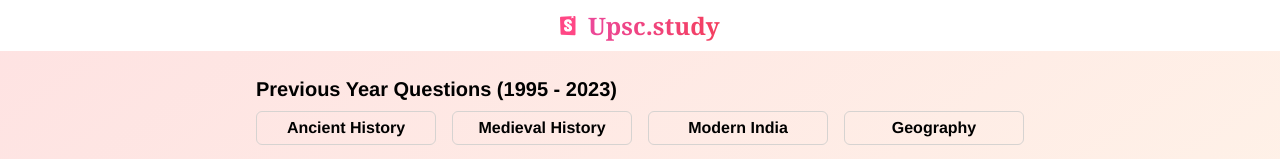
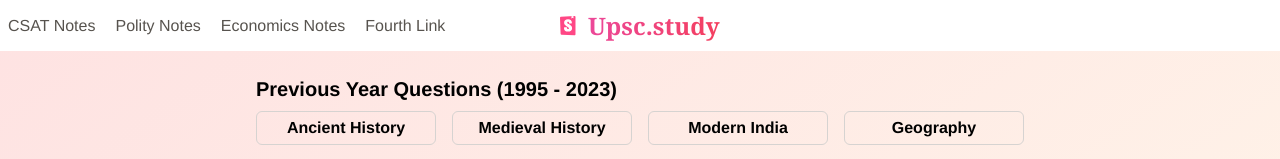
Before and after one commit to darsheee/ray_hope, a SvelteKit app: page / in a window 1280 px wide. Shown: the top 159 px of the page. Built offline with nearby package versions, Linux system fonts and the light colour scheme.

Commit message:
Update Header.svelte

```diff
--- a/src/components/Header.svelte
+++ b/src/components/Header.svelte
@@ -3,10 +3,10 @@
 <header class="text-gray-600 sticky top-0 bg-white body-font">
   <div class="container mx-auto flex flex-wrap p-2 flex-col md:flex-row items-center">
     <nav class="flex lg:w-2/5 flex-wrap items-center text-base md:ml-auto">
-   <!-- <a class="mr-5 cursor-pointer hover:text-gray-900">First Link</a>
-      <a class="mr-5 cursor-pointer hover:text-gray-900">Second Link</a>
-      <a class="mr-5 cursor-pointer hover:text-gray-900">Third Link</a>
-      <a class="mr-5 cursor-pointer hover:text-gray-900">Fourth Link</a> -->
+   <a  href="/" class="mr-5 cursor-pointer hover:text-gray-900">CSAT Notes</a>
+      <a  href="/"  class="mr-5 cursor-pointer hover:text-gray-900">Polity Notes</a>
+      <a href="/"  class="mr-5 cursor-pointer hover:text-gray-900">Economics Notes</a>
+      <a  href="/" class="mr-5 cursor-pointer hover:text-gray-900">Fourth Link</a>
     </nav>
     <a   href="/" class="flex order-first lg:order-none lg:w-1/5 title-font font-medium items-center text-gray-900 lg:items-center lg:justify-center mb-4 md:mb-0">
       <svg xmlns="http://www.w3.org/2000/svg" width="0.97em" height="2.2em" viewBox="0 0 256 319"><defs><path id="logosStorybookIcon0" d="M9.872 293.324L.012 30.574C-.315 21.895 6.338 14.54 15.005 14L238.494.032c8.822-.552 16.42 6.153 16.972 14.975c.02.332.031.665.031.998v286.314c0 8.839-7.165 16.004-16.004 16.004c-.24 0-.48-.005-.718-.016l-213.627-9.595c-8.32-.373-14.963-7.065-15.276-15.388"/></defs><mask id="logosStorybookIcon1" fill="#fff"><use href="#logosStorybookIcon0"/></mask><use fill="#ff4785" href="#logosStorybookIcon0"/><path fill="#fff" d="m188.665 39.127l1.527-36.716L220.884 0l1.322 37.863a2.387 2.387 0 0 1-3.864 1.96l-11.835-9.325l-14.013 10.63a2.387 2.387 0 0 1-3.829-2.001m-39.251 80.853c0 6.227 41.942 3.243 47.572-1.131c0-42.402-22.752-64.684-64.415-64.684c-41.662 0-65.005 22.628-65.005 56.57c0 59.117 79.78 60.249 79.78 92.494c0 9.052-4.433 14.426-14.184 14.426c-12.705 0-17.729-6.49-17.138-28.552c0-4.786-48.458-6.278-49.936 0c-3.762 53.466 29.548 68.887 67.665 68.887c36.935 0 65.892-19.687 65.892-55.326c0-63.36-80.961-61.663-80.961-93.06c0-12.728 9.455-14.425 15.07-14.425c5.909 0 16.546 1.042 15.66 24.801" mask="url(#logosStorybookIcon1)"/></svg>
```
